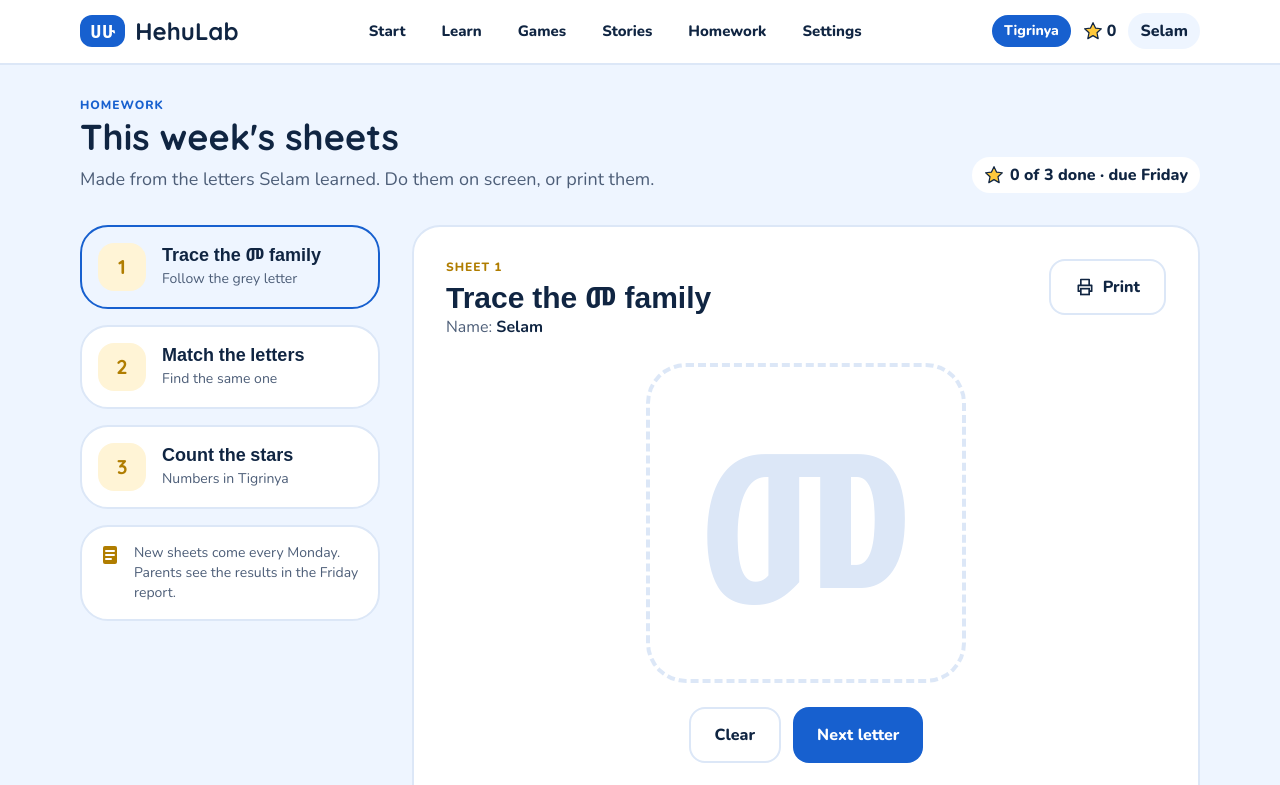
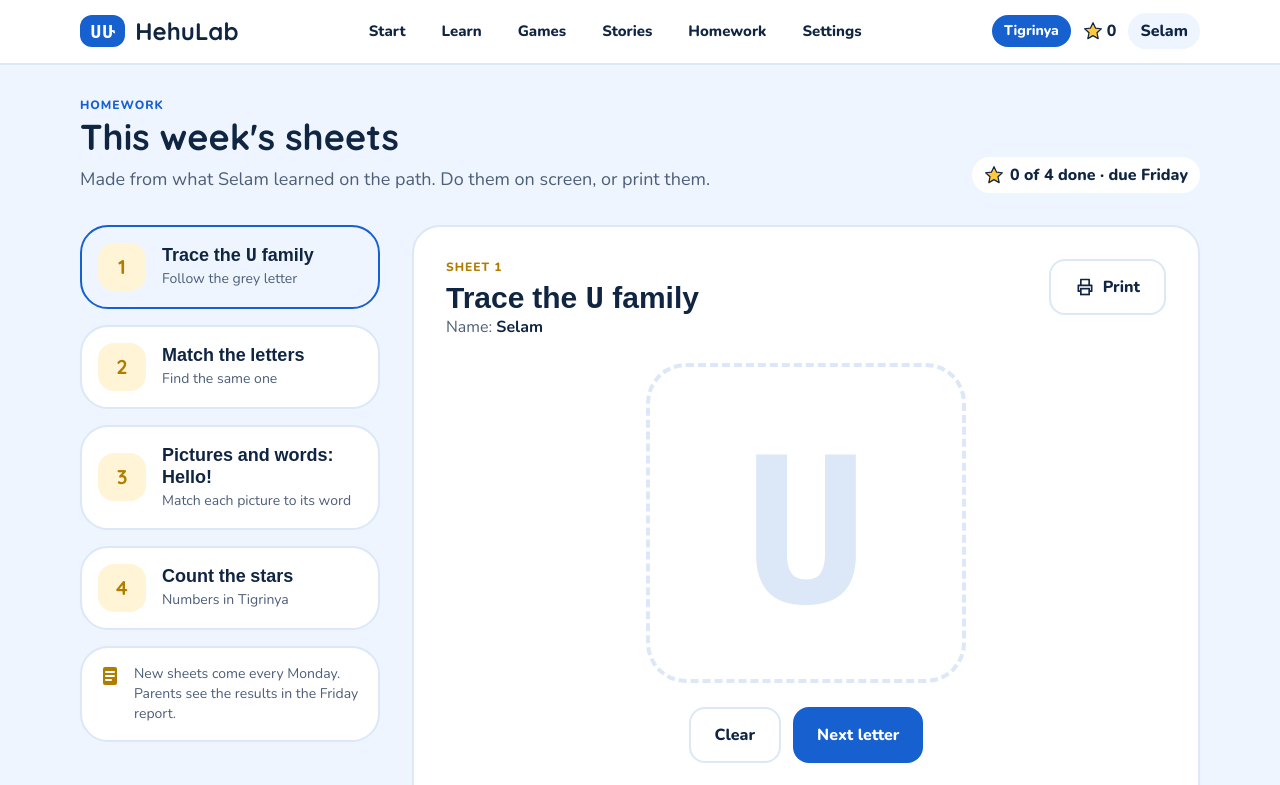
Before and after one commit to Fikretekie/HehuLab, a Next.js app: page /app/homework in a window 1280 px wide. Shown: the top 785 px of the page. Built offline with nearby package versions, Linux system fonts and the light colour scheme.

Commit message:
Homework and Settings follow the new curriculum: sheets from lessons with stars, new pictures-and-words sheet; settings for learner and track, reset clears stars
Co-Authored-By: Claude Opus 5.5 <noreply@anthropic.com>

```diff
--- a/app/app/homework/page.jsx
+++ b/app/app/homework/page.jsx
@@ -3,10 +3,12 @@
 import { useEffect, useRef, useState } from "react";
 import { langOf, useKid } from "../../../components/KidState";
 import { Check, Sheet, Star } from "../../../components/Icons";
-import { NUMBER_WORDS, family, letterUnits, usesGeez } from "../../../components/curriculum";
+import { NUMBER_WORDS, family, usesGeez } from "../../../components/curriculum";
+import { allLessons, lessonItems, levelsFor } from "../../../components/courses";
 
 // Screen 7 (web): Homework. This week's sheets on the left; the open sheet on the right.
-// Sheets follow the child's path: trace the newest letter family, match letters, count. Do it on screen or print it.
+// Sheets follow the path (the lessons with stars): trace the newest letter family, match the letters learned, match
+// pictures to the newest words, count. Do it on screen or print it. "Learn English" gets the English word sheets.
 
 const Printer = () => (
   <svg width="20" height="20" viewBox="0 0 24 24" aria-hidden="true">
@@ -115,11 +117,12 @@ function Trace({ letters, geez, onDone }) {
   );
 }
 
-// Step 2 sheet: tap a letter on the left, then the same letter on the right.
+// Match sheets: tap something on the left, then its partner on the right. Letters match the same letter; pictures
+// match their word. pairs = [{ key, left, right }].
 const ORDER = [2, 0, 3, 1]; // the right column's order (fixed, so the sheet prints the same every time)
 
-function Match({ letters, geez, onDone }) {
-  const four = letters.slice(0, 4);
+function Match({ pairs, geez, rightGeez = geez, what = "letter", onDone }) {
+  const four = pairs.slice(0, 4);
   const [pick, setPick] = useState(null);
   const [paired, setPaired] = useState(new Set());
   const [miss, setMiss] = useState(null);
@@ -137,8 +140,8 @@ function Match({ letters, geez, onDone }) {
     if (next.size === four.length) onDone();
   }
 
-  const tile = (l, state) =>
-    `flex h-20 w-24 items-center justify-center rounded-2xl border-[3px] text-4xl font-bold transition ${geez ? "font-geez" : "font-display"} ${
+  const tile = (font, state, wide) =>
+    `flex h-20 ${wide ? "min-w-[9rem] px-4 text-2xl" : "w-24 text-4xl"} items-center justify-center rounded-2xl border-[3px] font-bold transition ${font ? "font-geez" : "font-display"} ${
       state === "paired"
         ? "border-good bg-good-soft text-good"
         : state === "picked"
@@ -151,33 +154,36 @@ function Match({ letters, geez, onDone }) {
   return (
     <div className="flex flex-col items-center gap-6">
       <div className="grid grid-cols-[auto_120px_auto] items-center gap-y-4">
-        {four.map((l, row) => {
-          const r = four[ORDER[row]];
+        {four.map((p, row) => {
+          const r = four[ORDER[row] % four.length];
+          const wide = what === "word";
           return [
             <button
-              key={`l${l}`}
+              key={`l${p.key}`}
               type="button"
-              disabled={paired.has(l)}
-              onClick={() => setPick(l)}
-              className={tile(l, paired.has(l) ? "paired" : pick === l ? "picked" : "")}
+              disabled={paired.has(p.key)}
+              onClick={() => setPick(p.key)}
+              className={tile(geez && !wide, paired.has(p.key) ? "paired" : pick === p.key ? "picked" : "")}
             >
-              {l}
+              {p.left}
             </button>,
             <span key={`d${row}`} className="mx-4 h-1 rounded-full border-t-4 border-dotted border-line" aria-hidden="true" />,
             <button
-              key={`r${r}`}
+              key={`r${r.key}`}
               type="button"
-              disabled={paired.has(r)}
-              onClick={() => right(r)}
-              className={tile(r, paired.has(r) ? "paired" : miss === r ? "miss" : "")}
+              disabled={paired.has(r.key)}
+              onClick={() => right(r.key)}
+              className={tile(rightGeez, paired.has(r.key) ? "paired" : miss === r.key ? "miss" : "", wide)}
             >
-              {r}
+              {r.right}
             </button>,
           ];
         })}
       </div>
       <p className="min-h-[1.5em] font-bold text-muted">
-        {pick ? "Now tap the same one on the right." : paired.size === four.length ? "All matched!" : "Tap a letter on the left."}
+        {pick
+          ? what === "word" ? "Now tap its word on the right." : "Now tap the same one on the right."
+          : paired.size === four.length ? "All matched!" : what === "word" ? "Tap a picture on the left." : "Tap a letter on the left."}
       </p>
     </div>
   );
@@ -236,16 +242,39 @@ export default function Homework() {
   const lang = langOf(kid);
   const geez = usesGeez(kid.lang);
   const words = NUMBER_WORDS[kid.lang];
-  const learned = letterUnits(kid.lang).flatMap((u) => u.letters).slice(0, Math.max(kid.done ?? 4, 4));
-  const newest = learned[learned.length - 1];
+  const english = kid.track === "english";
+  const stars = kid.stars || {};
+  const lessons = allLessons(levelsFor(kid.learner, kid.track, kid.lang));
+
+  // Letters: the families with stars (at least the first 4 of the path, so there is always a sheet).
+  const letterStops = lessons.filter((l) => l.type === "letters");
+  const doneLetters = letterStops.filter((l) => stars[l.id]).map((l) => l.letter);
+  const learned = doneLetters.length >= 4 ? doneLetters : [...new Set([...doneLetters, ...letterStops.map((l) => l.letter)])].slice(0, 4);
+  const newest = doneLetters[doneLetters.length - 1] || letterStops.find((l) => !stars[l.id])?.letter || learned[0];
+
+  // Words: the newest word lesson with stars (or the first one): 4 pictures and their words.
+  const wordStop = [...lessons].reverse().find((l) => l.type === "words" && stars[l.id]) || lessons.find((l) => l.type === "words");
+  const pairs = wordStop
+    ? lessonItems(wordStop, kid.track)
+        .filter((x, i, all) => all.findIndex((y) => y.pic === x.pic) === i)
+        .slice(0, 4)
+        .map((x) => ({ key: x.word, left: x.pic, right: english ? x.english : x.native }))
+    : [];
 
   const sheets = [
-    { id: "trace", title: geez ? `Trace the ${newest} family` : `Trace the letter ${newest.toUpperCase()}`, note: "Follow the grey letter", letters: family(newest) },
-    { id: "match", title: "Match the letters", note: "Find the same one", letters: learned.slice(-4) },
-    ...(kid.math ? [{ id: "count", title: "Count the stars", note: `Numbers in ${lang.name}` }] : []),
+    ...(newest
+      ? [
+          { id: "trace", title: geez ? `Trace the ${newest} family` : `Trace the letter ${newest.toUpperCase()}`, note: "Follow the grey letter", letters: family(newest) },
+          { id: "match", title: "Match the letters", note: "Find the same one", pairs: learned.slice(-4).map((l) => ({ key: l, left: l, right: l })) },
+        ]
+      : []),
+    ...(pairs.length >= 2
+      ? [{ id: "words", title: `Pictures and words: ${wordStop.title}`, note: english ? "Match each picture to its English word" : "Match each picture to its word", pairs }]
+      : []),
+    ...(kid.math && !english ? [{ id: "count", title: "Count the stars", note: `Numbers in ${lang.name}` }] : []),
   ];
 
-  const [openId, setOpenId] = useState("trace");
+  const [openId, setOpenId] = useState(sheets[0].id);
   const [done, setDone] = useState(new Set());
   const open = sheets.find((s) => s.id === openId) || sheets[0];
   const finish = (id) => setDone((d) => new Set(d).add(id));
@@ -259,7 +288,7 @@ export default function Homework() {
         <div>
           <p className="eyebrow text-brand">Homework</p>
           <h1 className="mt-1 text-4xl font-bold">This week&apos;s sheets</h1>
-          <p className="mt-2 text-lg text-muted">Made from the letters {kid.name} learned. Do them on screen, or print them.</p>
+          <p className="mt-2 text-lg text-muted">Made from what {kid.name} learned on the path. Do them on screen, or print them.</p>
         </div>
         <span className="chip bg-white text-base">
           <Star /> {done.size} of {sheets.length} done · due Friday
@@ -315,7 +344,10 @@ export default function Homework() {
 
           <div className="flex flex-1 items-center justify-center">
             {open.id === "trace" && <Trace key={open.title} letters={open.letters} geez={geez} onDone={() => finish("trace")} />}
-            {open.id === "match" && <Match key={open.letters.join("")} letters={open.letters} geez={geez} onDone={() => finish("match")} />}
+            {open.id === "match" && <Match key={open.pairs.map((p) => p.key).join("")} pairs={open.pairs} geez={geez} onDone={() => finish("match")} />}
+            {open.id === "words" && (
+              <Match key={open.pairs.map((p) => p.key).join("")} pairs={open.pairs} geez={false} rightGeez={!english} what="word" onDone={() => finish("words")} />
+            )}
             {open.id === "count" && <Count words={words} onDone={() => finish("count")} />}
           </div>
 
--- a/app/app/settings/page.jsx
+++ b/app/app/settings/page.jsx
@@ -3,6 +3,7 @@
 import { useState } from "react";
 import { LANGS, useKid } from "../../../components/KidState";
 import { TEACHERS } from "../../../components/Avatars";
+import { LEARNERS, TRACKS } from "../../../components/courses";
 import { Check } from "../../../components/Icons";
 import { Speaker, say } from "../../../components/Voice";
 
@@ -116,7 +117,13 @@ export default function Settings() {
           <Field label="Boy or girl" note="So the teacher says “well done” the right way in Tigrinya.">
             <Choice options={[["girl", "Girl"], ["boy", "Boy"]]} value={kid.gender} onPick={(gender) => update({ gender })} />
           </Field>
-          <Field label="Language to learn">
+          <Field label="Who is learning" note="Grown-ups get their own course (Beginner to Culture), with nothing locked.">
+            <Choice options={LEARNERS.map((l) => [l.id, l.title])} value={kid.learner || "kid"} onPick={(learner) => update({ learner })} />
+          </Field>
+          <Field label="What to learn" note="Learn English: English words, explained in the language below.">
+            <Choice options={TRACKS.map((x) => [x.id, x.title])} value={kid.track || "native"} onPick={(track) => update({ track })} />
+          </Field>
+          <Field label={kid.track === "english" ? "Language you speak" : "Language to learn"}>
             <Choice options={LANGS.map((l) => [l.id, l.name, l.native])} value={kid.lang} onPick={(lang) => update({ lang })} />
           </Field>
           <Field label="Learn math too" note="Math is taught in the language above.">
@@ -188,13 +195,13 @@ export default function Settings() {
                 onPick={(reportLang) => update({ reportLang })}
               />
             </Field>
-            <Field label="Start the path again" note="All letters go back to locked. Stars stay.">
+            <Field label="Start the path again" note="Every lesson goes back to the start and the stars are cleared.">
               {resetAsk ? (
                 <div className="flex flex-wrap gap-3">
                   <button
                     type="button"
                     onClick={() => {
-                      update({ done: 0 });
+                      update({ done: 0, stars: {} });
                       setResetAsk(false);
                     }}
                     className="btn bg-accent text-white hover:brightness-110"
```
